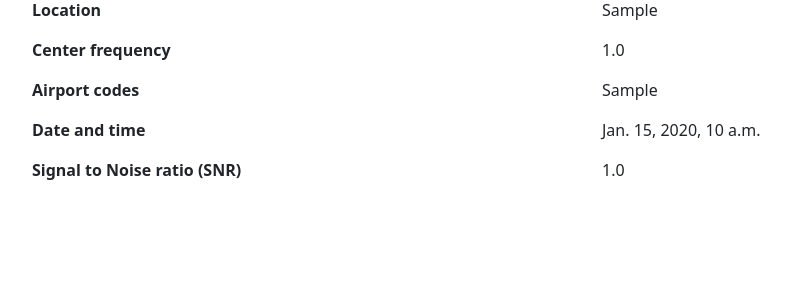
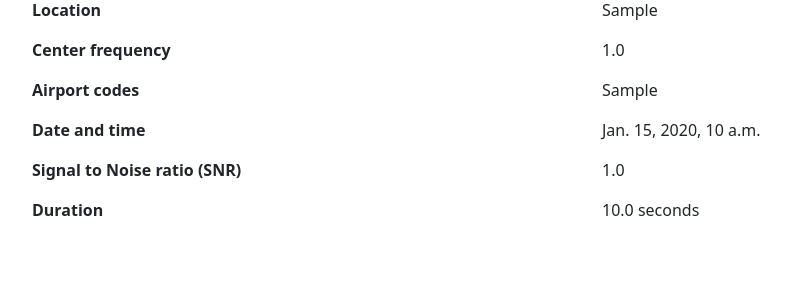
Before and after one commit to PeterB8421/ATC_scanner, a Django app: page /2026/02/19/1 in a window 1280 px wide. Shown: the part 294-594 px from the top of the page, without its empty margins (50-841 px from the left). Run offline with Django 5.2, Linux system fonts and the light colour scheme; tables that the repository leaves empty hold one stand-in row (values such as "Sample post"); some libraries are stand-ins or nearby versions.

Commit message:
Added duration to models.py, updated frontend

```diff
--- a/atcScanner/mainApp/models.py
+++ b/atcScanner/mainApp/models.py
@@ -9,3 +9,4 @@ class Recording(models.Model):
     airport_codes = models.CharField(max_length=80)
     date = models.DateTimeField()
     snr = models.FloatField()
+    duration = models.FloatField()
--- a/atcScanner/scripts/pipeline.py
+++ b/atcScanner/scripts/pipeline.py
@@ -107,6 +107,7 @@ def process_file(input_file, settings):
         'center_freq': settings['center_freq'],
         'airport_codes': settings['airport_codes'],
         'snr': snr,
+        'duration': duration_sec,
     }
     # Save JSON metadata next to wav file
     with open(output_filename.replace('.wav', '.json'), 'w') as f:
@@ -122,6 +123,7 @@ def process_file(input_file, settings):
             airport_codes=metadata['airport_codes'],
             date=rec_datetime,
             snr=metadata['snr'],
+            duration=metadata['duration'],
         )
         recording.save()
     except Exception as e:
--- a/atcScanner/templates/detail.html
+++ b/atcScanner/templates/detail.html
@@ -51,5 +51,9 @@
             <div class="col"><p class="fw-bold">Signal to Noise ratio (SNR)</p></div>
             <div class="col">{{ recording.snr }}</div>
         </div>
+        <div class="row">
+            <div class="col"><p class="fw-bold">Duration</p></div>
+            <div class="col">{{ recording.duration }} seconds</div>
+        </div>
     </main>
 {% endblock %}
--- a/atcScanner/templates/index.html
+++ b/atcScanner/templates/index.html
@@ -14,6 +14,8 @@ Homepage
             <tr>
                 <th>File name</th>
                 <th>Audio</th>
+                <th>SNR</th>
+                <th>Duration</th>
                 <th>Date</th>
                 <th></th>
             </tr>
@@ -28,6 +30,8 @@ Homepage
                         Your browser does not support the audio element.
                     </audio>
                 </td>
+                    <td>{{ recording.snr }}</td>
+                    <td>{{ recording.duration }} s</td>
                 <td>{{ recording.date }}</td>
                 <td><a class="btn btn-primary" href="{% url 'detail' recording.date.year recording.month_str recording.day_str recording.pk %}">Detail</a></td>
                 </tr>
```
Also changed, not shown: atcScanner/mainApp/migrations/0006_recording_duration.py (added).
